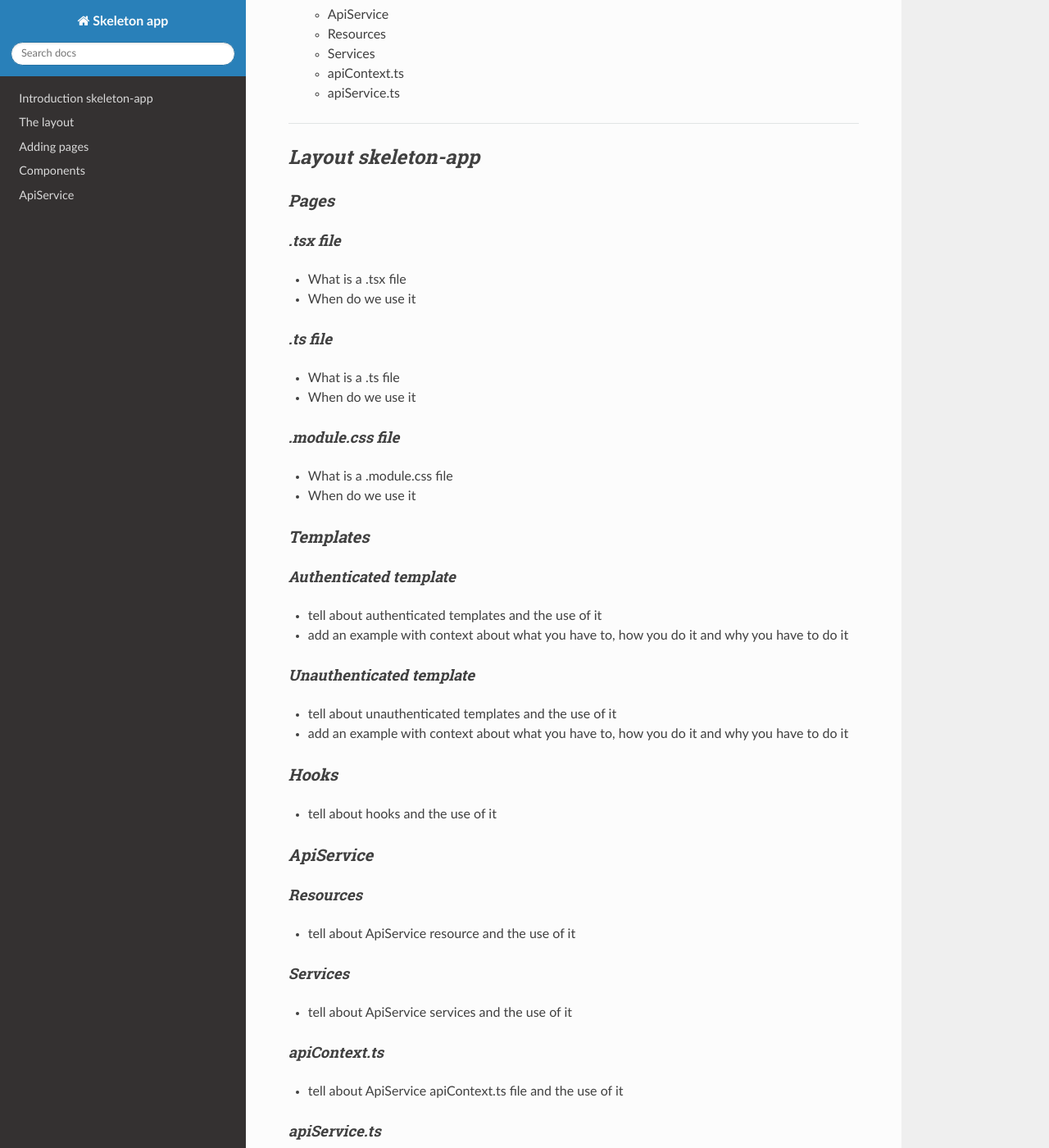
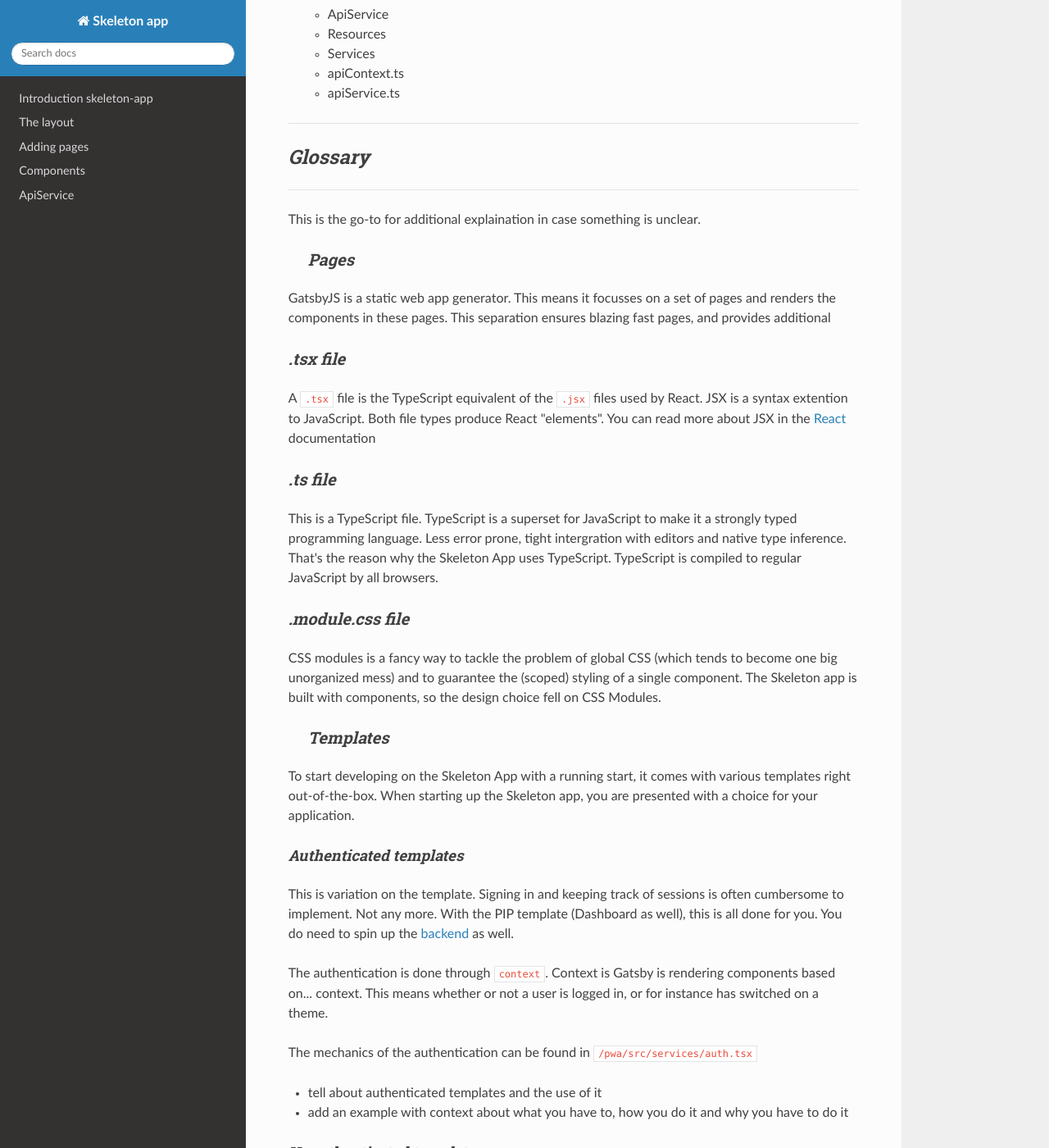
Before and after one commit to ConductionNL/skeleton-app, an MkDocs documentation site: the page built from docs/glossary.md, in a window 1280 px wide and 1400 px high, scrolled down 455 px. Shown: the whole window at 82% size. Built offline with MkDocs 1.6.1, drawn with Linux system fonts in a browser that asks for light colours; nearby versions of some CDN libraries; some of the changed text lies outside the part shown.

Commit message:
gloassry updated

```diff
--- a/docs/glossary.md
+++ b/docs/glossary.md
@@ -20,42 +20,73 @@ This page consists of the following parts:
 
 ---
 
-## _Layout skeleton-app_
+## _Glossary_
 
-### _Pages_
-#### _.tsx file_
-- What is a .tsx file
-- When do we use it
-#### _.ts file_
-- What is a .ts file
-- When do we use it
-#### _.module.css file_
-- What is a .module.css file
-- When do we use it
+---
+This is the go-to for additional explaination in case something is unclear.
 
-### _Templates_
-#### _Authenticated template_
+> ### _Pages_
+
+GatsbyJS is a static web app generator. This means it focusses on a set of pages and renders the components in these pages. This separation ensures blazing fast pages, and provides additional
+
+### _.tsx file_
+
+A `.tsx` file is the TypeScript equivalent of the `.jsx` files used by React. JSX is a syntax extention to JavaScript. Both file types produce React "elements". You can read more about JSX in the [React](https://reactjs.org/docs/introducing-jsx.html) documentation
+
+### _.ts file_
+
+This is a TypeScript file. TypeScript is a superset for JavaScript to make it a strongly typed programming language. Less error prone, tight intergration with editors and native type inference. That's the reason why the Skeleton App uses TypeScript. TypeScript is compiled to regular JavaScript by all browsers.
+
+### _.module.css file_
+
+CSS modules is a fancy way to tackle the problem of global CSS (which tends to become one big unorganized mess) and to guarantee the (scoped) styling of a single component. The Skeleton app is built with components, so the design choice fell on CSS Modules.
+
+> ### _Templates_
+
+To start developing on the Skeleton App with a running start, it comes with various templates right out-of-the-box. When starting up the Skeleton app, you are presented with a choice for your application.
+
+#### _Authenticated templates_
+
+This is variation on the template. Signing in and keeping track of sessions is often cumbersome to implement. Not any more. With the PIP template (Dashboard as well), this is all done for you. You do need to spin up the [backend](backend.md) as well.
+
+The authentication is done through `context`. Context is Gatsby is rendering components based on... context. This means whether or not a user is logged in, or for instance has switched on a theme.
+
+The mechanics of the authentication can be found in  `/pwa/src/services/auth.tsx`
+
 - tell about authenticated templates and the use of it
 - add an example with context about what you have to, how you do it and why you have to do it
+
 #### _Unauthenticated template_
-- tell about unauthenticated templates and the use of it
-- add an example with context about what you have to, how you do it and why you have to do it
 
-### _Hooks_
-- tell about hooks and the use of it
+If authentication is of no concern, like for instance, the only thing you need is a landing page, choose a unauthenticated template and develop further without the need of a backend or authentication.
 
-### _ApiService_
+> ### _Hooks_
+
+React Hooks allow you to reuse stateful logic without changing your component hierarchy. This makes it easy to share Hooks among many components or with the community.
+
+Some hooks are native to React and can be imported and used in a file. Not all of these hooks cover every situation where you need them, that's why you can find more in `pwa/src/hooks`.
+
+> ### _ApiService_
+
+The `apiServices` are classes that include advanced functionality, for instance: fucntions that will take care of authentication and CRUD operations.
+
 #### _Resources_
+
 - tell about ApiService resource and the use of it
+
 #### _Services_
+
 - tell about ApiService services and the use of it
+
 #### _apiContext.ts_
+
 - tell about ApiService apiContext.ts file and the use of it
+
 #### _apiService.ts_
+
 - tell about ApiService apiService.ts file and the use of it
 
 ---
-
 
 ## Adding pages to the skeleton-app
 
```
